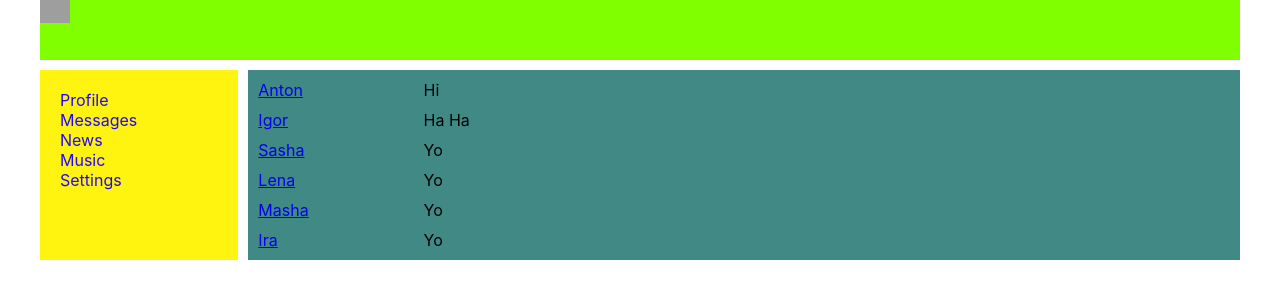
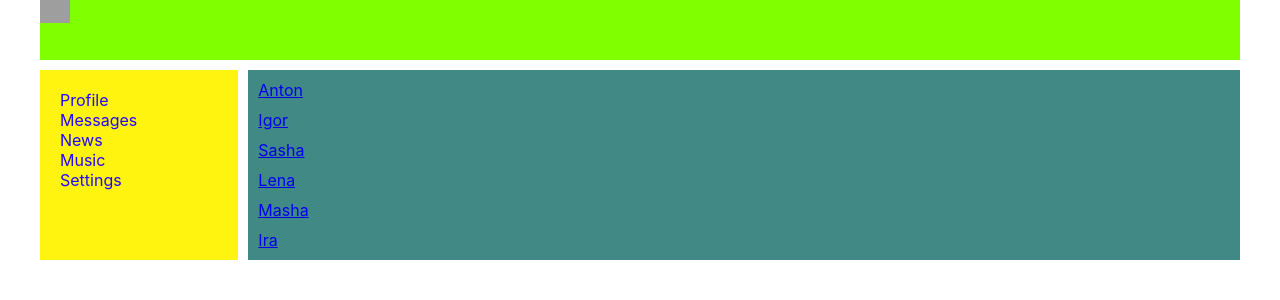
Before and after one commit to AntohaBr/samurai-way-main, a React (Create React App) app: page /dialogs in a window 1280 px wide. Shown: the top 300 px of the page. Built offline with nearby package versions, Linux system fonts and the light colour scheme; grey boxes are pictures that could not be loaded.

Commit message:
commit 16.07.2022

```diff
--- a/src/App.tsx
+++ b/src/App.tsx
@@ -19,11 +19,11 @@ const App = () => {
                 <Header/>
                 <Navbar/>
                 <div className='app-wrapper-content'>
-                    <Route path="/dialogs" component={Dialogs}/>
-                    <Route path="/profile" component={Profile}/>
-                    <Route path="/news" component={News}/>
-                    <Route path="/music" component={Music}/>
-                    <Route path="/settings" component={Settings}/>
+                    <Route path="/dialogs" render={()=><Dialogs/>}/>
+                    <Route path="/profile" render={()=><Profile/>}/>
+                    <Route path="/news" render={()=><News/>}/>
+                    <Route path="/music" render={()=><Music/>}/>
+                    <Route path="/settings" render={()=><Settings/>}/>
                 </div>
             </div>
         </BrowserRouter>
--- a/src/components/dialogs/Dialogs.tsx
+++ b/src/components/dialogs/Dialogs.tsx
@@ -1,58 +1,39 @@
 import React from 'react';
 import s from './Dialogs.module.css';
-import {NavLink} from "react-router-dom";
-
-
-const DialogItem=(props:any)=>{
-    return(
-        <div className={s.dialog + ' '+ s.active}>
-            <NavLink to={'/dialogs/'+props.id}>{props.name}</NavLink>
-        </div>
-    );
-}
-
-const Message=(props:any)=>{
-    return <div className={s.message}>{props.message}</div>
-}
+import Message from "./message/Message";
+import DialogItem from "./dialogItem/DialogsItem";
 
 
 const Dialogs = () => {
-    let dialogsData=[
-        {id:1, name:'Anton'},
-        {id:2, name:'Igor'},
-        {id:3, name:'Sasha'},
-        {id:4, name:'Lena'},
-        {id:5, name:'Masha'},
-        {id:6, name: 'Ira'}
+    let dialogs = [
+        {id: 1, name: 'Anton'},
+        {id: 2, name: 'Igor'},
+        {id: 3, name: 'Sasha'},
+        {id: 4, name: 'Lena'},
+        {id: 5, name: 'Masha'},
+        {id: 6, name: 'Ira'}
     ]
 
-    let messagesData=[
-        {id:1, message:'Hi'},
-        {id:2, message:'Ha Ha'},
-        {id:3, message:'Yo'},
-        {id:4, message:'Yo'},
-        {id:5, message:'Yo'},
-        {id:6, message: 'Yo'}
+    let messages = [
+        {id: 1, message: 'Hi'},
+        {id: 2, message: 'Ha Ha'},
+        {id: 3, message: 'Yo'},
+        {id: 4, message: 'Yo'},
+        {id: 5, message: 'Yo'},
+        {id: 6, message: 'Yo'}
     ]
 
+    let dialogsElement = dialogs.map(d => <DialogItem name={d.name} id={d.id}/>);
+
+    let messagesElement = messages.map(m => <Message messages={m.message}/>)
 
     return (
         <div className={s.dialogs}>
             <div className={s.dialogsItem}>
-                <DialogItem name={dialogsData[0].name}  id={dialogsData[0].id}/>
-                <DialogItem name={dialogsData[1].name}  id={dialogsData[1].id}/>
-                <DialogItem name={dialogsData[2].name}  id={dialogsData[2].id}/>
-                <DialogItem name={dialogsData[3].name}  id={dialogsData[3].id}/>
-                <DialogItem name={dialogsData[4].name}  id={dialogsData[4].id}/>
-                <DialogItem name={dialogsData[5].name}  id={dialogsData[5].id}/>
+                {dialogsElement}
             </div>
             <div className={s.messages}>
-                   <Message message={messagesData[0].message}/>
-                   <Message message={messagesData[1].message}/>
-                   <Message message={messagesData[2].message}/>
-                   <Message message={messagesData[3].message}/>
-                   <Message message={messagesData[4].message}/>
-                   <Message message={messagesData[5].message}/>
+                {messagesElement}
             </div>
 
         </div>
--- /dev/null
+++ b/src/components/dialogs/dialogItem/DialogsItem.tsx
@@ -0,0 +1,14 @@
+import React from 'react';
+import s from './../Dialogs.module.css';
+import {NavLink} from "react-router-dom";
+
+
+const DialogItem = (props: any) => {
+    return (
+        <div className={s.dialog + ' ' + s.active}>
+            <NavLink to={'/dialogs/' + props.id}>{props.name}</NavLink>
+        </div>
+    );
+}
+
+export default DialogItem;
--- /dev/null
+++ b/src/components/dialogs/message/Message.tsx
@@ -0,0 +1,9 @@
+import React from 'react';
+import s from './../Dialogs.module.css';
+
+
+const Message = (props: any) => {
+    return <div className={s.message}>{props.message}</div>
+}
+
+export default Message;
--- a/src/components/profile/my posts/MyPosts.tsx
+++ b/src/components/profile/my posts/MyPosts.tsx
@@ -4,11 +4,14 @@ import Post from "./post/Post";
 
 
 const MyPosts = () => {
-    let postsData=[
+    let posts=[
         {id:1, message:'Hi, how a you?', likesCount:12},
         {id:2, message:'It`s my first post', likesCount:10},
 
     ]
+
+    let postsElement=posts.map(p=> <Post message={p.message} likesCount={p.message}/>)
+
     return (
         <div className={s.postsBlock}>
             <h3>My posts</h3>
@@ -22,8 +25,7 @@ const MyPosts = () => {
                 </div>
             </div>
             <div className={s.posts}>
-                <Post message={postsData[0].message} likesCount={postsData[0].message}/>
-                <Post message={postsData[1].message} likesCount={postsData[1].message}/>
+                {postsElement}
             </div>
         </div>
     );
```
Lines whose indentation alone changed are shown as unchanged.
